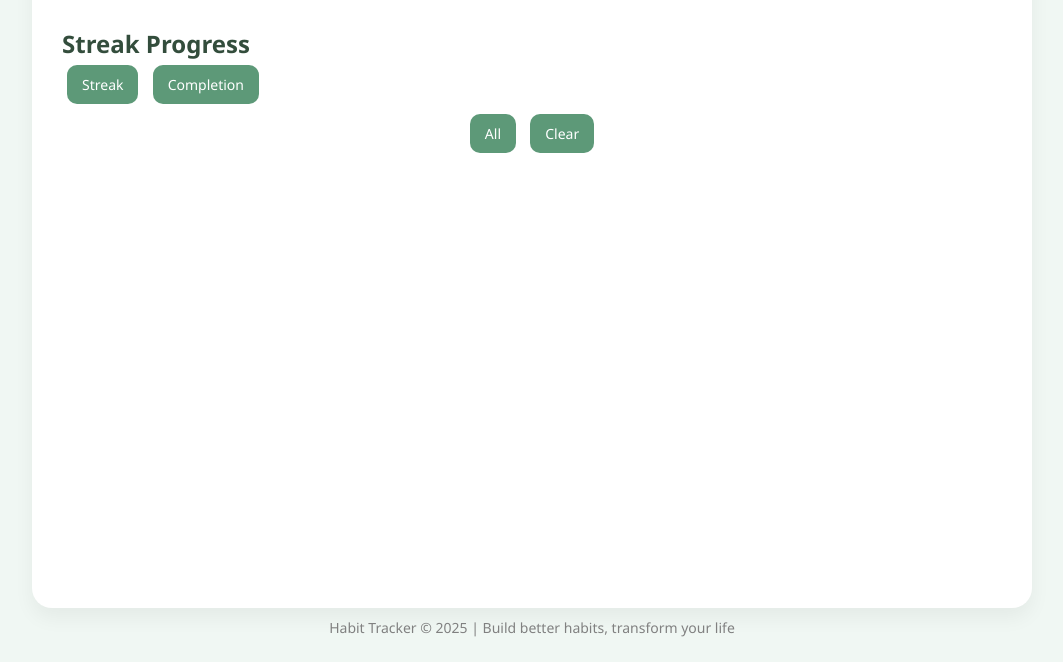
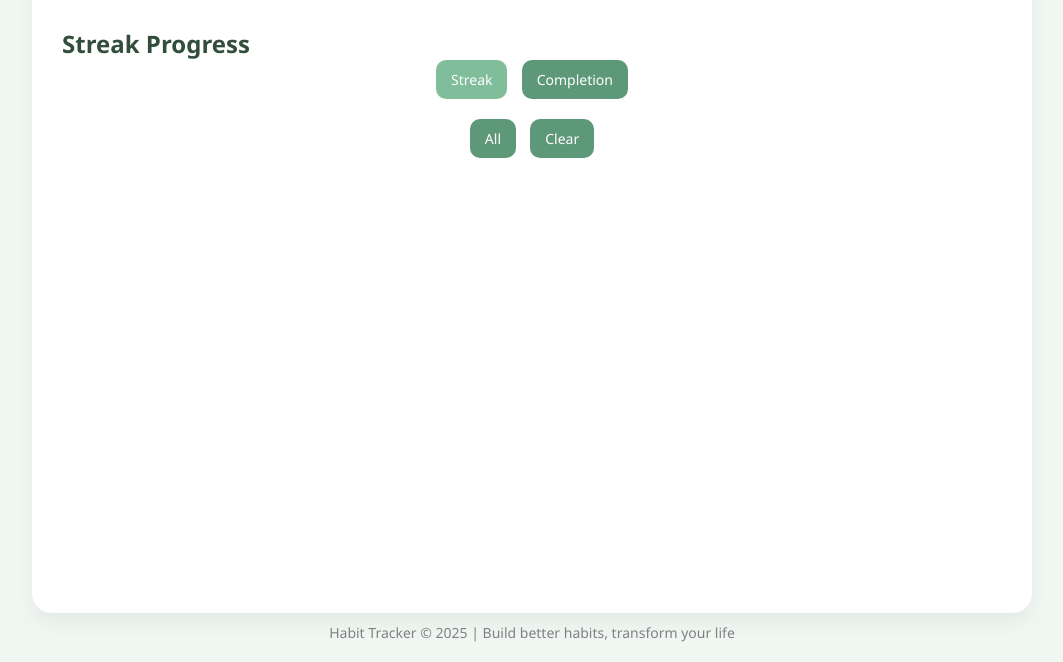
Before and after one commit to Stephanusjdekock/HabitTrackerWebsite, a plain HTML site: page HabitTracker/index.html in a window 1280 px wide. Both pictures are taken after a click on the button "Progress Chart". Shown: the part 183-845 px from the top of the page, without its empty margins (108-1171 px from the left). Drawn offline with nearby package versions, Linux system fonts and the light colour scheme.

Commit message:
Update styles.css

```diff
--- a/HabitTracker/styles.css
+++ b/HabitTracker/styles.css
@@ -413,6 +413,22 @@ tr:hover {
   margin-right: 10px;
 }
 
+/* New styles for chart switch buttons in the chart tab */
+.chart-switch {
+  text-align: center;
+  margin-bottom: 15px;
+}
+.chart-switch button {
+  padding: 10px 15px;
+  margin: 0 5px;
+  cursor: pointer;
+}
+.chart-switch button.active {
+  background-color: var(--primary);
+  color: white;
+}
+
+
 .input-group {
   display: flex;
   gap: 10px;
```
